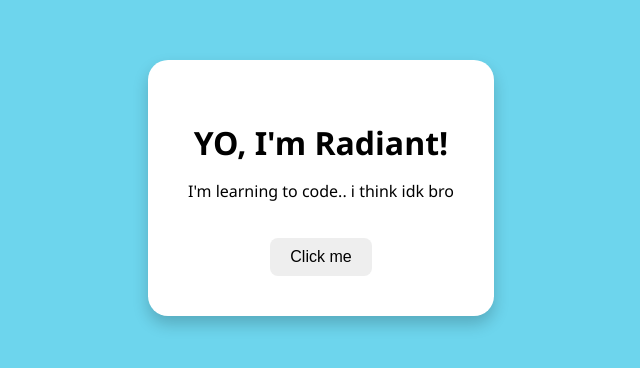
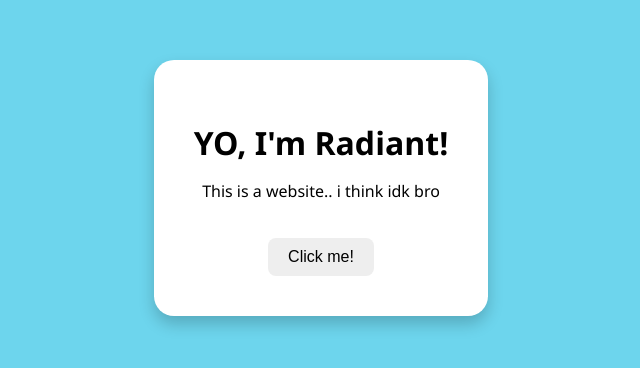
Before and after one commit to Radlant/radiant, a plain HTML site: page index.html in a window 1280 px wide. Shown: the part 212-580 px from the top of the page, without its empty margins (319-959 px from the left). Drawn offline with Linux system fonts and the light colour scheme.

Commit message:
Update index.html

```diff
--- a/index.html
+++ b/index.html
@@ -9,8 +9,8 @@
 <body>
   <div class="box">
     <h1>YO, I'm Radiant!</h1>
-    <p>I'm learning to code.. i think idk bro</p>
-    <button onclick="changeColor()">Click me</button>
+    <p>This is a website.. i think idk bro</p>
+    <button onclick="changeColor()">Click me!</button>
   </div>
 
   <script src="script.js"></script>
```
